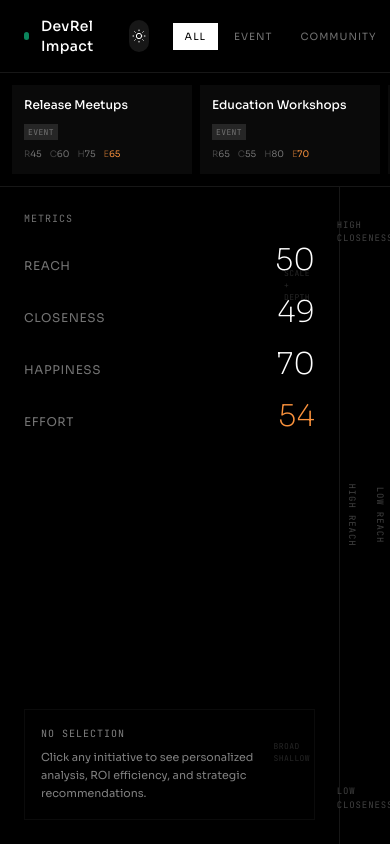
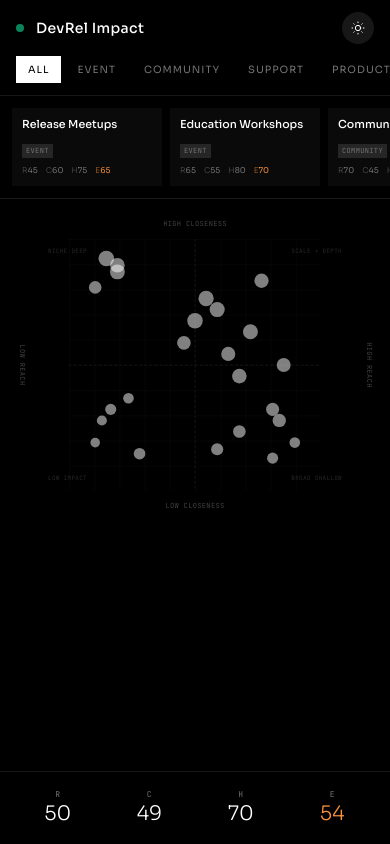
Before and after one commit to rohankokkula/devrel-impact, a React (Vite) app: page / in a window 390 px wide. Built offline with nearby package versions, Linux system fonts and the light colour scheme.

Commit message:
Refactor App component to enhance mobile usability and improve layout. Introduced a mobile panel for detailed initiative analysis, adjusted sidebar visibility, and refined styles for better responsiveness. Updated README with comprehensive project details and metrics explanations.

```diff
--- a/App.tsx
+++ b/App.tsx
@@ -9,7 +9,7 @@ const App: React.FC = () => {
   const [activeId, setActiveId] = useState<string | null>(null);
   const [selectedCategory, setSelectedCategory] = useState<string | null>(null);
   const [isDark, setIsDark] = useState(true);
-  const [hoveredMetric, setHoveredMetric] = useState<string | null>(null);
+  const [showMobilePanel, setShowMobilePanel] = useState(false);
 
   const categories = ['Event', 'Community', 'Support', 'Product', 'Content'];
 
@@ -30,6 +30,9 @@ const App: React.FC = () => {
 
   const handleSelect = (id: string | null) => {
     setActiveId(prev => prev === id ? null : id);
+    if (id && window.innerWidth < 1024) {
+      setShowMobilePanel(true);
+    }
   };
 
   const theme = {
@@ -45,17 +48,23 @@ const App: React.FC = () => {
   };
 
   return (
-    <div className={`h-screen ${theme.bg} ${theme.text} overflow-hidden flex flex-col`}>
+    <div className={`min-h-screen ${theme.bg} ${theme.text} flex flex-col`}>
       {/* Navbar */}
-      <header className={`flex items-center justify-between px-6 py-4 border-b ${theme.border}`}>
-        <div className="flex items-center gap-6">
-          {/* Logo & Theme Toggle */}
+      <header className={`sticky top-0 z-40 ${theme.bg} border-b ${theme.border}`}>
+        {/* Top Row - Logo & Theme */}
+        <div className="flex items-center justify-between px-4 md:px-6 py-3">
           <div className="flex items-center gap-3">
             <div className={`w-2 h-2 rounded-full ${theme.accentBg} animate-pulse`} />
             <span className="text-sm font-medium tracking-wide">DevRel Impact</span>
+          </div>
+
+          <div className="flex items-center gap-3">
+            <div className="mono text-[10px] text-neutral-500 hidden sm:block">
+              {filteredInitiatives.length} initiatives
+            </div>
             <button
               onClick={() => setIsDark(!isDark)}
-              className={`ml-2 w-8 h-8 flex items-center justify-center rounded-full transition-colors ${
+              className={`w-8 h-8 flex items-center justify-center rounded-full transition-colors ${
                 isDark ? 'bg-neutral-900 hover:bg-neutral-800' : 'bg-neutral-200 hover:bg-neutral-300'
               }`}
               title={isDark ? 'Switch to light mode' : 'Switch to dark mode'}
@@ -71,12 +80,14 @@ const App: React.FC = () => {
               )}
             </button>
           </div>
+        </div>
 
-          {/* Category Filters */}
-          <div className="flex items-center gap-1">
+        {/* Category Filters - Scrollable */}
+        <div className="px-4 md:px-6 pb-3 overflow-x-auto custom-scrollbar">
+          <div className="flex items-center gap-1 min-w-max">
             <button
               onClick={() => setSelectedCategory(null)}
-              className={`px-3 py-1.5 text-[10px] uppercase tracking-widest transition-all duration-200 ${
+              className={`px-3 py-1.5 text-[10px] uppercase tracking-widest transition-all duration-200 whitespace-nowrap ${
                 !selectedCategory
                   ? `${isDark ? 'bg-white text-black' : 'bg-black text-white'}`
                   : `${theme.textMuted} hover:${theme.text}`
@@ -88,7 +99,7 @@ const App: React.FC = () => {
               <button
                 key={cat}
                 onClick={() => setSelectedCategory(selectedCategory === cat ? null : cat)}
-                className={`px-3 py-1.5 text-[10px] uppercase tracking-widest transition-all duration-200 ${
+                className={`px-3 py-1.5 text-[10px] uppercase tracking-widest transition-all duration-200 whitespace-nowrap ${
                   selectedCategory === cat
                     ? `${isDark ? 'bg-white text-black' : 'bg-black text-white'}`
                     : `${theme.textMuted} hover:${theme.text}`
@@ -97,17 +108,16 @@ const App: React.FC = () => {
                 {cat}
               </button>
             ))}
+            <span className="sm:hidden mono text-[10px] text-neutral-500 ml-2">
+              {filteredInitiatives.length}
+            </span>
           </div>
-        </div>
-
-        <div className="mono text-[10px] text-neutral-500">
-          {filteredInitiatives.length} initiatives
         </div>
       </header>
 
       {/* Initiatives Strip */}
-      <div className={`border-b ${theme.border}`}>
-        <div className="flex gap-2 p-3 overflow-x-auto custom-scrollbar">
+      <div className={`border-b ${theme.border} flex-shrink-0`}>
+        <div className="flex gap-2 p-3 md:p-4 overflow-x-auto custom-scrollbar">
           {filteredInitiatives.map((initiative, index) => (
             <InitiativeCard
               key={initiative.id}
@@ -122,9 +132,132 @@ const App: React.FC = () => {
       </div>
 
       {/* Main Content */}
-      <div className="flex-1 flex min-h-0">
-        {/* Left Sidebar */}
-        <div className={`w-[340px] flex-shrink-0 p-6 border-r ${theme.border} flex flex-col overflow-y-auto`}>
+      <div className="flex-1 flex flex-col lg:flex-row min-h-0">
+        {/* Sidebar - Hidden on mobile, shown as bottom panel */}
+        <div className={`hidden lg:flex w-[340px] flex-shrink-0 p-6 border-r ${theme.border} flex-col overflow-y-auto`}>
+          <SidebarContent
+            activeInitiative={activeInitiative}
+            analysis={analysis}
+            efficiency={efficiency}
+            isDark={isDark}
+            theme={theme}
+            getMetricAverage={getMetricAverage}
+            setActiveId={setActiveId}
+          />
+        </div>
+
+        {/* Chart */}
+        <div className="flex-1 p-4 md:p-6 min-h-[400px] lg:min-h-0">
+          <MatrixChart
+            data={filteredInitiatives}
+            activeId={activeId}
+            onSelect={handleSelect}
+            isDark={isDark}
+            activeQuadrant={activeQuadrant}
+          />
+        </div>
+
+        {/* Mobile Metrics Bar */}
+        <div className={`lg:hidden border-t ${theme.border} p-4`}>
+          <div className="grid grid-cols-4 gap-2">
+            {(['reach', 'closeness', 'happiness', 'effort'] as const).map((key) => (
+              <div key={key} className="text-center">
+                <div className={`mono text-[8px] ${theme.textMuted} uppercase`}>
+                  {key.charAt(0)}
+                </div>
+                <div className={`text-xl font-light ${key === 'effort' ? 'text-orange-400' : ''}`}>
+                  {getMetricAverage(key)}
+                </div>
+              </div>
+            ))}
+          </div>
+        </div>
+      </div>
+
+      {/* Mobile Bottom Panel */}
+      {showMobilePanel && activeInitiative && analysis && efficiency && (
+        <div className={`lg:hidden fixed inset-0 z-50 flex flex-col`}>
+          {/* Backdrop */}
+          <div
+            className="flex-1 bg-black/60 backdrop-blur-sm"
+            onClick={() => setShowMobilePanel(false)}
+          />
+
+          {/* Panel */}
+          <div className={`${theme.bg} border-t ${theme.border} max-h-[70vh] overflow-y-auto animate-slide-up`}>
+            <div className="p-4">
+              {/* Handle */}
+              <div className="flex justify-center mb-4">
+                <div className={`w-12 h-1 rounded-full ${isDark ? 'bg-neutral-700' : 'bg-neutral-300'}`} />
+              </div>
+
+              <MobilePanelContent
+                activeInitiative={activeInitiative}
+                analysis={analysis}
+                efficiency={efficiency}
+                isDark={isDark}
+                theme={theme}
+                onClose={() => {
+                  setShowMobilePanel(false);
+                  setActiveId(null);
+                }}
+              />
+            </div>
+          </div>
+        </div>
+      )}
+
+      <style>{`
+        .custom-scrollbar::-webkit-scrollbar {
+          height: 2px;
+          width: 2px;
+        }
+        .custom-scrollbar::-webkit-scrollbar-track {
+          background: transparent;
+        }
+        .custom-scrollbar::-webkit-scrollbar-thumb {
+          background: ${isDark ? '#262626' : '#d4d4d4'};
+        }
+        @keyframes fade-in {
+          from { opacity: 0; transform: translateY(4px); }
+          to { opacity: 1; transform: translateY(0); }
+        }
+        @keyframes slide-up {
+          from { transform: translateY(100%); }
+          to { transform: translateY(0); }
+        }
+        .animate-in {
+          animation: fade-in 0.2s ease-out;
+        }
+        .animate-slide-up {
+          animation: slide-up 0.3s ease-out;
+        }
+        @keyframes pulse {
+          0%, 100% { opacity: 0.4; }
+          50% { opacity: 1; }
+        }
+        .animate-pulse {
+          animation: pulse 2s ease-in-out infinite;
+        }
+      `}</style>
+    </div>
+  );
+};
+
+// Sidebar Content Component
+const SidebarContent: React.FC<{
+  activeInitiative: DevRelInitiative | undefined;
+  analysis: any;
+  efficiency: any;
+  isDark: boolean;
+  theme: any;
+  getMetricAverage: (key: 'reach' | 'closeness' | 'happiness' | 'effort') => number;
+  setActiveId: (id: string | null) => void;
+}> = ({ activeInitiative, analysis, efficiency, isDark, theme, getMetricAverage, setActiveId }) => {
+  const [hoveredMetric, setHoveredMetric] = useState<string | null>(null);
+
+  return (
+    <>
       {/* Metric Definitions */}
       <div className="mb-6">
         <div className={`mono text-[10px] ${theme.textMuted} uppercase tracking-widest mb-4`}>Metrics</div>
@@ -191,7 +324,7 @@ const App: React.FC = () => {
             </div>
           </div>
 
-              {/* Quadrant Analysis - Customized */}
+          {/* Quadrant Analysis */}
           <div className={`p-4 border-2 border-emerald-500 ${isDark ? 'bg-emerald-500/10' : 'bg-emerald-500/10'}`}>
             <div className="mono text-[9px] uppercase tracking-widest text-emerald-500 mb-2">
               {activeInitiative.name} Analysis
@@ -211,7 +344,7 @@ const App: React.FC = () => {
 
               <div>
                 <div className={`mono text-[9px] uppercase tracking-widest ${theme.textMuted} mb-1`}>
-                      Recommendation for {activeInitiative.name}
+                  Recommendation
                 </div>
                 <p className={`text-[11px] leading-relaxed ${isDark ? 'text-neutral-300' : 'text-neutral-700'}`}>
                   {analysis.recommendation}
@@ -226,46 +359,97 @@ const App: React.FC = () => {
           <p className="text-[11px] leading-relaxed">Click any initiative to see personalized analysis, ROI efficiency, and strategic recommendations.</p>
         </div>
       )}
+    </>
+  );
+};
+
+// Mobile Panel Content Component
+const MobilePanelContent: React.FC<{
+  activeInitiative: DevRelInitiative;
+  analysis: any;
+  efficiency: any;
+  isDark: boolean;
+  theme: any;
+  onClose: () => void;
+}> = ({ activeInitiative, analysis, efficiency, isDark, theme, onClose }) => {
+  return (
+    <>
+      {/* Header */}
+      <div className="flex justify-between items-start mb-4">
+        <div>
+          <div className="font-medium text-lg">{activeInitiative.name}</div>
+          <div className={`text-xs ${theme.textMuted}`}>{activeInitiative.category}</div>
+        </div>
+        <button
+          onClick={onClose}
+          className={`p-2 rounded-full ${isDark ? 'bg-neutral-800' : 'bg-neutral-200'}`}
+        >
+          <svg className="w-4 h-4" fill="none" viewBox="0 0 24 24" stroke="currentColor">
+            <path strokeLinecap="round" strokeLinejoin="round" strokeWidth={2} d="M6 18L18 6M6 6l12 12" />
+          </svg>
+        </button>
       </div>
 
-        {/* Chart */}
-        <div className="flex-1 p-6">
-          <MatrixChart
-            data={filteredInitiatives}
-            activeId={activeId}
-            onSelect={handleSelect}
-            isDark={isDark}
-            activeQuadrant={activeQuadrant}
-          />
+      {/* Description */}
+      <p className={`text-sm ${theme.textMuted} mb-4`}>{activeInitiative.description}</p>
+
+      {/* Metrics Grid */}
+      <div className="grid grid-cols-4 gap-2 mb-4">
+        <div className={`p-3 ${isDark ? 'bg-neutral-900' : 'bg-neutral-100'} text-center`}>
+          <div className="mono text-[9px] text-neutral-500">Reach</div>
+          <div className="text-xl font-light">{activeInitiative.reach}</div>
+        </div>
+        <div className={`p-3 ${isDark ? 'bg-neutral-900' : 'bg-neutral-100'} text-center`}>
+          <div className="mono text-[9px] text-neutral-500">Close</div>
+          <div className="text-xl font-light">{activeInitiative.closeness}</div>
+        </div>
+        <div className={`p-3 ${isDark ? 'bg-neutral-900' : 'bg-neutral-100'} text-center`}>
+          <div className="mono text-[9px] text-neutral-500">Happy</div>
+          <div className="text-xl font-light">{activeInitiative.happiness}</div>
+        </div>
+        <div className={`p-3 ${isDark ? 'bg-neutral-900' : 'bg-neutral-100'} text-center`}>
+          <div className="mono text-[9px] text-neutral-500">Effort</div>
+          <div className="text-xl font-light text-orange-400">{activeInitiative.effort}</div>
         </div>
       </div>
 
-      <style>{`
-        .custom-scrollbar::-webkit-scrollbar {
-          height: 2px;
-        }
-        .custom-scrollbar::-webkit-scrollbar-track {
-          background: transparent;
-        }
-        .custom-scrollbar::-webkit-scrollbar-thumb {
-          background: ${isDark ? '#262626' : '#d4d4d4'};
-        }
-        @keyframes fade-in {
-          from { opacity: 0; transform: translateY(4px); }
-          to { opacity: 1; transform: translateY(0); }
-        }
-        .animate-in {
-          animation: fade-in 0.2s ease-out;
-        }
-        @keyframes pulse {
-          0%, 100% { opacity: 0.4; }
-          50% { opacity: 1; }
-        }
-        .animate-pulse {
-          animation: pulse 2s ease-in-out infinite;
-        }
-      `}</style>
+      {/* Efficiency */}
+      <div className={`p-4 ${isDark ? 'bg-neutral-900' : 'bg-neutral-100'} flex items-center justify-between mb-4`}>
+        <div>
+          <div className="mono text-[9px] text-neutral-500 uppercase">ROI Efficiency</div>
+          <div className={`font-semibold ${efficiency.color}`}>{efficiency.rating}</div>
         </div>
+        <div className={`text-3xl font-light ${efficiency.color}`}>
+          {Math.round(efficiency.score)}
+        </div>
+      </div>
+
+      {/* Quadrant Badge */}
+      <div className="p-4 border-2 border-emerald-500 bg-emerald-500/10 mb-4">
+        <div className="flex items-center gap-2 mb-2">
+          <div className="w-2 h-2 rounded-full bg-emerald-500" />
+          <span className="font-semibold text-emerald-500">{analysis.name}</span>
+        </div>
+        <div className={`text-xs ${theme.textMuted}`}>{analysis.description}</div>
+      </div>
+
+      {/* Analysis */}
+      <div className="space-y-4">
+        <div>
+          <div className="mono text-[9px] text-neutral-500 uppercase mb-2">Why It Matters</div>
+          <p className={`text-sm leading-relaxed ${isDark ? 'text-neutral-300' : 'text-neutral-700'}`}>
+            {analysis.reasoning}
+          </p>
+        </div>
+
+        <div>
+          <div className="mono text-[9px] text-neutral-500 uppercase mb-2">Recommendation</div>
+          <p className={`text-sm leading-relaxed ${isDark ? 'text-neutral-300' : 'text-neutral-700'}`}>
+            {analysis.recommendation}
+          </p>
+        </div>
+      </div>
+    </>
   );
 };
 
--- a/components/InitiativeCard.tsx
+++ b/components/InitiativeCard.tsx
@@ -14,22 +14,22 @@ export const InitiativeCard: React.FC<Props> = ({ initiative, onSelect, isActive
     <div
       onClick={() => onSelect(initiative.id)}
       style={{ animationDelay: `${index * 15}ms` }}
-      className={`flex-shrink-0 w-[180px] p-3 transition-all duration-150 cursor-pointer animate-in ${
+      className={`flex-shrink-0 w-[150px] sm:w-[180px] p-2.5 sm:p-3 transition-all duration-150 cursor-pointer animate-in ${
         isActive
           ? isDark ? 'bg-white text-black' : 'bg-black text-white'
-          : isDark ? 'bg-neutral-950 hover:bg-neutral-900' : 'bg-neutral-100 hover:bg-neutral-200'
+          : isDark ? 'bg-neutral-950 hover:bg-neutral-900 active:bg-neutral-800' : 'bg-neutral-100 hover:bg-neutral-200 active:bg-neutral-300'
       }`}
     >
-      <div className="flex justify-between items-start mb-1.5">
-        <h3 className={`text-xs font-medium leading-tight ${isActive ? '' : isDark ? 'text-white' : 'text-black'}`}>
+      <div className="flex justify-between items-start mb-1 sm:mb-1.5">
+        <h3 className={`text-[11px] sm:text-xs font-medium leading-tight line-clamp-2 ${isActive ? '' : isDark ? 'text-white' : 'text-black'}`}>
           {initiative.name}
         </h3>
         {isActive && (
-          <div className={`w-1.5 h-1.5 rounded-full flex-shrink-0 bg-emerald-500`} />
+          <div className={`w-1.5 h-1.5 rounded-full flex-shrink-0 bg-emerald-500 ml-1`} />
         )}
       </div>
 
-      <span className={`inline-block mono text-[8px] px-1 py-0.5 uppercase tracking-wider mb-2 ${
+      <span className={`inline-block mono text-[7px] sm:text-[8px] px-1 py-0.5 uppercase tracking-wider mb-1.5 sm:mb-2 ${
         isActive
           ? isDark ? 'bg-black text-white' : 'bg-white text-black'
           : isDark ? 'bg-neutral-800 text-neutral-500' : 'bg-neutral-300 text-neutral-600'
@@ -37,7 +37,7 @@ export const InitiativeCard: React.FC<Props> = ({ initiative, onSelect, isActive
         {initiative.category}
       </span>
 
-      <div className="flex gap-2 mono text-[9px]">
+      <div className="flex gap-2 sm:gap-3 mono text-[8px] sm:text-[9px]">
         <div className={isActive ? 'opacity-60' : 'text-neutral-500'}>
           <span className="opacity-50">R</span>{initiative.reach}
         </div>
--- a/components/MatrixChart.tsx
+++ b/components/MatrixChart.tsx
@@ -22,7 +22,7 @@ export const MatrixChart: React.FC<Props> = ({ data, activeId, onSelect, isDark,
       ...item,
       cx: chartConfig.padding + (item.reach / 100) * (chartConfig.width - 2 * chartConfig.padding),
       cy: chartConfig.height - chartConfig.padding - (item.closeness / 100) * (chartConfig.height - 2 * chartConfig.padding),
-      r: 1 + (item.happiness / 100) * 2,
+      r: 1.2 + (item.happiness / 100) * 2,
     }));
   }, [data]);
 
@@ -50,59 +50,55 @@ export const MatrixChart: React.FC<Props> = ({ data, activeId, onSelect, isDark,
 
   const quadrantLabelClass = (quadrant: QuadrantType) => {
     if (activeQuadrant === quadrant) {
-      return 'text-emerald-500 font-bold text-[10px]';
+      return 'text-emerald-500 font-bold text-[8px] sm:text-[10px]';
     }
-    return `${isDark ? 'text-neutral-800' : 'text-neutral-300'} text-[8px]`;
+    return `${isDark ? 'text-neutral-800' : 'text-neutral-300'} text-[6px] sm:text-[8px]`;
   };
 
   return (
-    <div className="w-full h-full relative">
-      {/* Axis Labels */}
-      <div className={`absolute top-2 left-1/2 -translate-x-1/2 mono text-[9px] uppercase tracking-widest transition-all duration-300 ${axisLabelClass(highlightHighCloseness)}`}>
+    <div className="w-full h-full relative min-h-[300px]">
+      {/* Axis Labels - Responsive */}
+      <div className={`absolute top-1 sm:top-2 left-1/2 -translate-x-1/2 mono text-[7px] sm:text-[9px] uppercase tracking-wider transition-all duration-300 ${axisLabelClass(highlightHighCloseness)}`}>
         High Closeness
       </div>
-      <div className={`absolute bottom-2 left-1/2 -translate-x-1/2 mono text-[9px] uppercase tracking-widest transition-all duration-300 ${axisLabelClass(highlightLowCloseness)}`}>
+      <div className={`absolute bottom-1 sm:bottom-2 left-1/2 -translate-x-1/2 mono text-[7px] sm:text-[9px] uppercase tracking-wider transition-all duration-300 ${axisLabelClass(highlightLowCloseness)}`}>
         Low Closeness
       </div>
-      <div className={`absolute top-1/2 right-2 -translate-y-1/2 mono text-[9px] uppercase tracking-widest writing-vertical transition-all duration-300 ${axisLabelClass(highlightHighReach)}`}>
+      <div className={`absolute top-1/2 right-0 sm:right-2 -translate-y-1/2 mono text-[7px] sm:text-[9px] uppercase tracking-wider writing-vertical transition-all duration-300 ${axisLabelClass(highlightHighReach)}`}>
         High Reach
       </div>
-      <div className={`absolute top-1/2 left-2 -translate-y-1/2 mono text-[9px] uppercase tracking-widest writing-vertical transition-all duration-300 ${axisLabelClass(highlightLowReach)}`}>
+      <div className={`absolute top-1/2 left-0 sm:left-2 -translate-y-1/2 mono text-[7px] sm:text-[9px] uppercase tracking-wider writing-vertical transition-all duration-300 ${axisLabelClass(highlightLowReach)}`}>
         Low Reach
       </div>
 
       {/* Chart Container */}
-      <div className="absolute inset-10">
+      <div className="absolute inset-6 sm:inset-10">
         <svg
           viewBox={`0 0 ${chartConfig.width} ${chartConfig.height}`}
-          className="w-full h-full"
+          className="w-full h-full touch-none"
           preserveAspectRatio="xMidYMid meet"
         >
           {/* Quadrant Backgrounds */}
           {activeQuadrant && (
             <>
-              {/* Scale + Depth (top-right) */}
               <rect
                 x="50" y="0" width="50" height="50"
                 fill={activeQuadrant === 'scale-depth' ? '#10b981' : 'transparent'}
                 fillOpacity={activeQuadrant === 'scale-depth' ? 0.1 : 0}
                 className="transition-all duration-300"
               />
-              {/* Niche Deep (top-left) */}
               <rect
                 x="0" y="0" width="50" height="50"
                 fill={activeQuadrant === 'niche-deep' ? '#10b981' : 'transparent'}
                 fillOpacity={activeQuadrant === 'niche-deep' ? 0.1 : 0}
                 className="transition-all duration-300"
               />
-              {/* Low Impact (bottom-left) */}
               <rect
                 x="0" y="50" width="50" height="50"
                 fill={activeQuadrant === 'low-impact' ? '#10b981' : 'transparent'}
                 fillOpacity={activeQuadrant === 'low-impact' ? 0.1 : 0}
                 className="transition-all duration-300"
               />
-              {/* Broad Shallow (bottom-right) */}
               <rect
                 x="50" y="50" width="50" height="50"
                 fill={activeQuadrant === 'broad-shallow' ? '#10b981' : 'transparent'}
@@ -137,7 +133,7 @@ export const MatrixChart: React.FC<Props> = ({ data, activeId, onSelect, isDark,
                     <circle
                       cx={point.cx}
                       cy={point.cy}
-                      r={point.r + 2}
+                      r={point.r + 2.5}
                       fill="none"
                       stroke={colors.dotFocused}
                       strokeWidth="0.15"
@@ -146,7 +142,7 @@ export const MatrixChart: React.FC<Props> = ({ data, activeId, onSelect, isDark,
                     <circle
                       cx={point.cx}
                       cy={point.cy}
-                      r={point.r + 1}
+                      r={point.r + 1.5}
                       fill="none"
                       stroke={colors.dotFocused}
                       strokeWidth="0.2"
@@ -154,7 +150,7 @@ export const MatrixChart: React.FC<Props> = ({ data, activeId, onSelect, isDark,
                     />
                   </>
                 )}
-                {/* Main dot */}
+                {/* Main dot - larger touch target on mobile */}
                 <circle
                   cx={point.cx}
                   cy={point.cy}
@@ -167,14 +163,23 @@ export const MatrixChart: React.FC<Props> = ({ data, activeId, onSelect, isDark,
                   }}
                   onClick={() => onSelect(point.id)}
                 />
+                {/* Invisible larger touch target for mobile */}
+                <circle
+                  cx={point.cx}
+                  cy={point.cy}
+                  r={Math.max(point.r + 2, 4)}
+                  fill="transparent"
+                  style={{ cursor: 'pointer' }}
+                  onClick={() => onSelect(point.id)}
+                />
                 {/* Label for active point */}
                 {isActive && (
                   <text
                     x={point.cx}
-                    y={point.cy - point.r - 1.5}
+                    y={point.cy - point.r - 2}
                     textAnchor="middle"
                     fill={colors.dotFocused}
-                    fontSize="1.8"
+                    fontSize="2"
                     fontFamily="JetBrains Mono, monospace"
                     fontWeight="500"
                   >
@@ -187,17 +192,17 @@ export const MatrixChart: React.FC<Props> = ({ data, activeId, onSelect, isDark,
         </svg>
       </div>
 
-      {/* Quadrant Labels */}
-      <div className={`absolute top-14 left-14 mono uppercase tracking-wider transition-all duration-300 ${quadrantLabelClass('niche-deep')}`}>
+      {/* Quadrant Labels - Responsive positioning */}
+      <div className={`absolute top-8 sm:top-14 left-8 sm:left-14 mono uppercase tracking-wider transition-all duration-300 ${quadrantLabelClass('niche-deep')}`}>
         Niche Deep
       </div>
-      <div className={`absolute top-14 right-14 mono uppercase tracking-wider transition-all duration-300 ${quadrantLabelClass('scale-depth')}`}>
+      <div className={`absolute top-8 sm:top-14 right-8 sm:right-14 mono uppercase tracking-wider transition-all duration-300 ${quadrantLabelClass('scale-depth')}`}>
         Scale + Depth
       </div>
-      <div className={`absolute bottom-14 left-14 mono uppercase tracking-wider transition-all duration-300 ${quadrantLabelClass('low-impact')}`}>
+      <div className={`absolute bottom-8 sm:bottom-14 left-8 sm:left-14 mono uppercase tracking-wider transition-all duration-300 ${quadrantLabelClass('low-impact')}`}>
         Low Impact
       </div>
-      <div className={`absolute bottom-14 right-14 mono uppercase tracking-wider transition-all duration-300 ${quadrantLabelClass('broad-shallow')}`}>
+      <div className={`absolute bottom-8 sm:bottom-14 right-8 sm:right-14 mono uppercase tracking-wider transition-all duration-300 ${quadrantLabelClass('broad-shallow')}`}>
         Broad Shallow
       </div>
 
```
Also changed, not shown: 1 other file (tests, documents, lock files or other folders). Lines whose indentation alone changed are shown as unchanged.
